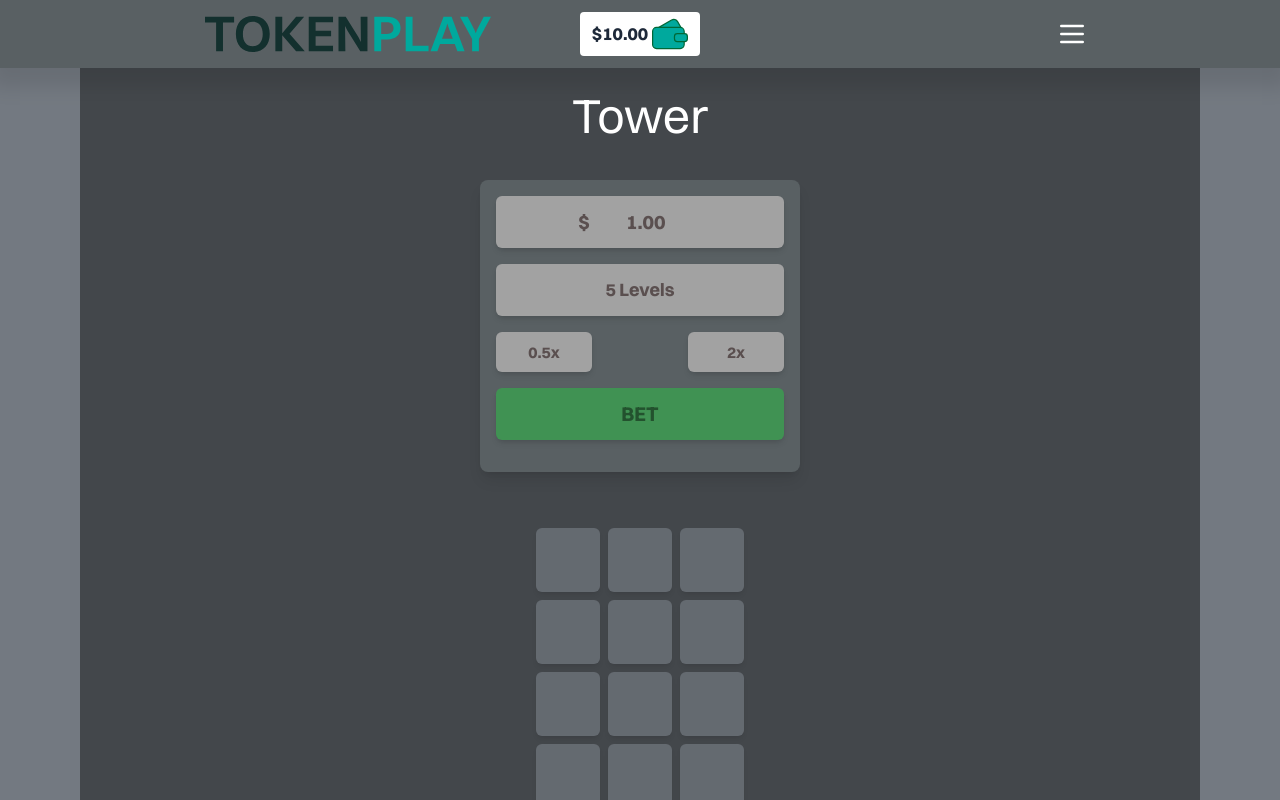
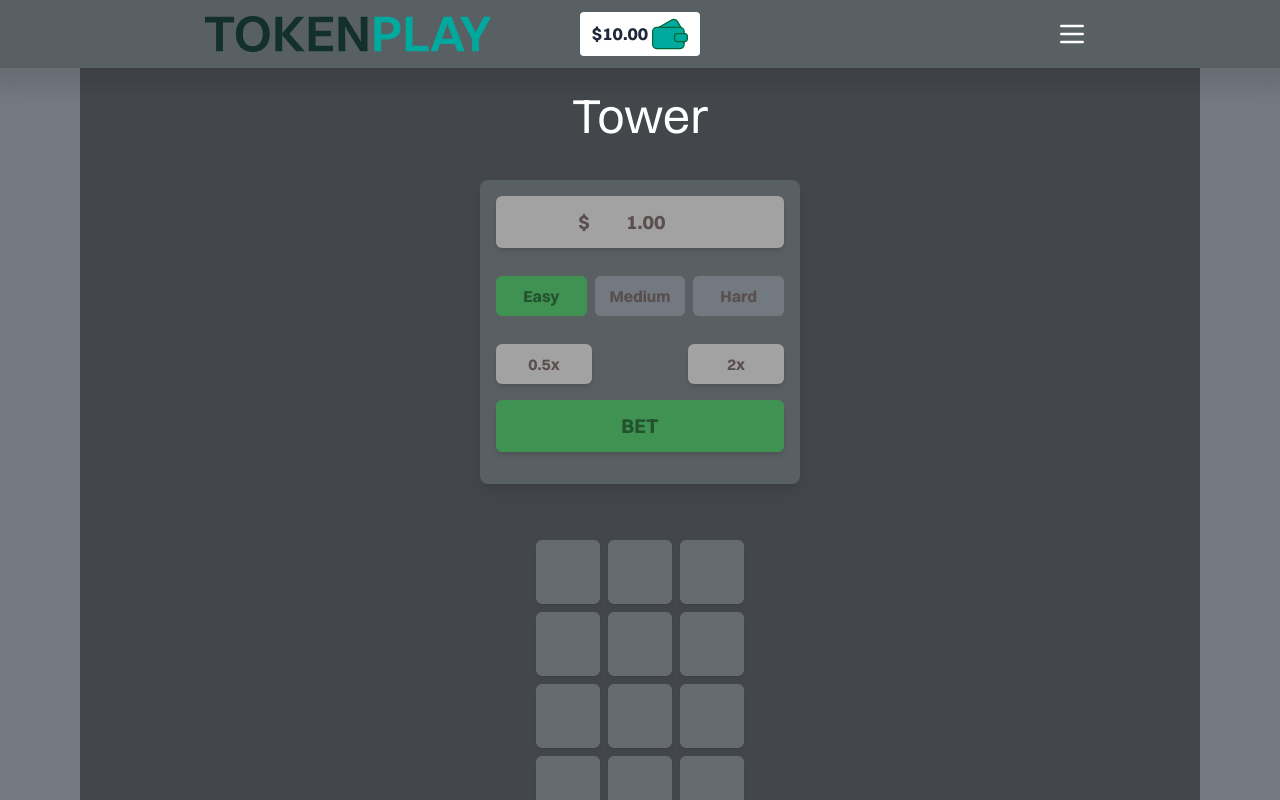
Before and after one commit to S1D0R-10/tokenplay-casino, a React (Vite) app: page /Tower in a window 1280 px wide. Shown: the top 800 px of the page. Built offline with nearby package versions, Linux system fonts and the light colour scheme.

Commit message:
Add difficulty levels and update GUI for difficulty selection
- Each difficulty has 5 levels of height.
- Easy: 3 tiles wide, 1 fire.
- Medium: 2 tiles wide, 1 fire.
- Hard: 3 tiles wide, 2 fires.
- Modified GUI to allow changing difficulty levels.

```diff
--- a/src/Tower.jsx
+++ b/src/Tower.jsx
@@ -6,7 +6,7 @@ export const Tower = () => {
     const [rawBetInput, setRawBetInput] = useState("1.00");
     const [betAmount, setBetAmount] = useState("1.00");
     const [gameState, setGameState] = useState("betting");
-    const [towerHeight, setTowerHeight] = useState(5);
+    const [difficulty, setDifficulty] = useState("easy");
     const [currentLevel, setCurrentLevel] = useState(0);
     const [multiplier, setMultiplier] = useState(1);
     const [gameOver, setGameOver] = useState(false);
@@ -14,30 +14,33 @@ export const Tower = () => {
     const [selectedTiles, setSelectedTiles] = useState([]);
     const [safeTiles, setSafeTiles] = useState([]);
 
+    const towerHeight = 5;
 
-    const maxHeight = 10;
-    const tilesPerRow = 3;
-
+    const difficultyConfig = {
+        easy: { tilesPerRow: 3, safeTilesPerRow: 2 },
+        medium: { tilesPerRow: 2, safeTilesPerRow: 1 },
+        hard: { tilesPerRow: 3, safeTilesPerRow: 1 }
+    };
 
     const payoutTable = useMemo(() => {
         const HOUSE_EDGE = 0.97;
         const payoutObject = {};
 
-        for (let height = 1; height <= maxHeight; height++) {
-            payoutObject[height] = {};
-            for (let level = 1; level <= height; level++) {
+        for (const diff in difficultyConfig) {
+            const config = difficultyConfig[diff];
+            const safeRatio = config.safeTilesPerRow / config.tilesPerRow;
 
+            payoutObject[diff] = {};
 
+            for (let level = 1; level <= towerHeight; level++) {
+                let probability = 1;
 
-
-
-                let probability = 1;
                 for (let l = 1; l <= level; l++) {
-                    probability *= 2/3;
+                    probability *= safeRatio;
                 }
 
                 const payout = Math.round(HOUSE_EDGE / probability * 100) / 100;
-                payoutObject[height][level] = payout;
+                payoutObject[diff][level] = payout;
             }
         }
 
@@ -54,18 +57,17 @@ export const Tower = () => {
         } else if (gameState !== "playing") {
             setMultiplier(1);
         }
-    }, [gameState, currentLevel]);
+    }, [gameState, currentLevel, difficulty]);
 
     const updateMultiplier = () => {
         const level = currentLevel;
-        const height = towerHeight;
 
         if (level === 0) {
             setMultiplier(1);
             return;
         }
 
-        const payout = payoutTable[height]?.[level];
+        const payout = payoutTable[difficulty]?.[level];
         if (payout) {
             setMultiplier(payout.toFixed(2));
         } else {
@@ -93,9 +95,10 @@ export const Tower = () => {
         setRawBetInput(value);
     };
 
-    const handleHeightChange = (e) => {
-        const value = parseInt(e.target.value, 10);
-        setTowerHeight(value);
+    const handleDifficultyChange = (newDifficulty) => {
+        if (gameState === "betting") {
+            setDifficulty(newDifficulty);
+        }
     };
 
     const handleBlur = () => {
@@ -137,19 +140,19 @@ export const Tower = () => {
 
     const initGame = () => {
         const newSafeTiles = [];
-
+        const config = difficultyConfig[difficulty];
+        const tilesPerRow = config.tilesPerRow;
+        const safeTilesPerRow = config.safeTilesPerRow;
 
         for (let level = 0; level < towerHeight; level++) {
             const levelSafeTiles = [];
 
-
-            while (levelSafeTiles.length < 2) {
+            while (levelSafeTiles.length < safeTilesPerRow) {
                 const tileIndex = Math.floor(Math.random() * tilesPerRow);
                 if (!levelSafeTiles.includes(tileIndex)) {
                     levelSafeTiles.push(tileIndex);
                 }
             }
-
 
             newSafeTiles.push(levelSafeTiles);
         }
@@ -221,23 +224,16 @@ export const Tower = () => {
         setGameState("betting");
     };
 
-    const heightOptions = [];
-    for (let i = 1; i <= maxHeight; i++) {
-        heightOptions.push(
-            <option key={i} value={i}>
-                {i} {i === 1 ? "Level" : "Levels"}
-            </option>
-        );
-    }
 
 
     const renderTower = () => {
         const rows = [];
+        const config = difficultyConfig[difficulty];
+        const tilesPerRow = config.tilesPerRow;
 
         for (let level = towerHeight - 1; level >= 0; level--) {
             const isCurrentLevel = level === currentLevel;
             const isPastLevel = level < currentLevel;
-
 
             const selectedTile = selectedTiles.find(t => t.level === level);
 
@@ -318,16 +314,42 @@ export const Tower = () => {
                     </div>
 
                     <div className="mb-4">
-                        <div className="bg-[#A2A2A2] p-3 rounded-md shadow-md">
-                            <select
-                                value={towerHeight}
-                                onChange={handleHeightChange}
-                                disabled={gameState !== "betting"}
-                                className="w-full bg-transparent text-[#5A4F4F] text-lg font-bold text-center appearance-none outline-none cursor-pointer"
-                                aria-label="Tower height"
-                            >
-                                {heightOptions}
-                            </select>
+                        <div className="py-3 rounded-md">
+                            <div className="grid grid-cols-1 sm:grid-cols-3 gap-2">
+                                <button
+                                    className={`px-3 py-2 rounded-md font-bold transition-colors duration-200 ${
+                                        difficulty === "easy"
+                                            ? "bg-[#409253] text-[#23522E]"
+                                            : "bg-[#737981] text-[#5A4F4F] hover:bg-gray-500"
+                                    } ${gameState !== "betting" ? "opacity-75 cursor-not-allowed" : ""}`}
+                                    onClick={() => handleDifficultyChange("easy")}
+                                    disabled={gameState !== "betting"}
+                                >
+                                    Easy
+                                </button>
+                                <button
+                                    className={`px-3 py-2 rounded-md font-bold transition-colors duration-200 ${
+                                        difficulty === "medium"
+                                            ? "bg-[#C89B3C] text-[#735A28]"
+                                            : "bg-[#737981] text-[#5A4F4F] hover:bg-gray-500"
+                                    } ${gameState !== "betting" ? "opacity-75 cursor-not-allowed" : ""}`}
+                                    onClick={() => handleDifficultyChange("medium")}
+                                    disabled={gameState !== "betting"}
+                                >
+                                    Medium
+                                </button>
+                                <button
+                                    className={`px-3 py-2 rounded-md font-bold transition-colors duration-200 ${
+                                        difficulty === "hard"
+                                            ? "bg-[#C04747] text-[#5A2828]"
+                                            : "bg-[#737981] text-[#5A4F4F] hover:bg-gray-500"
+                                    } ${gameState !== "betting" ? "opacity-75 cursor-not-allowed" : ""}`}
+                                    onClick={() => handleDifficultyChange("hard")}
+                                    disabled={gameState !== "betting"}
+                                >
+                                    Hard
+                                </button>
+                            </div>
                         </div>
                     </div>
 
@@ -393,7 +415,7 @@ export const Tower = () => {
                 )}
                 {!gameOver && gameState === "playing" && (
                     <div className="text-lg text-yellow-300 mb-4 text-center">
-                        Level {currentLevel + 1} of {towerHeight} - Current Multiplier: {multiplier}x
+                        Level {currentLevel + 1} of {towerHeight} - Current Multiplier: {multiplier}x - Difficulty: {difficulty.charAt(0).toUpperCase() + difficulty.slice(1)}
                     </div>
                 )}
             </div>
@@ -403,7 +425,12 @@ export const Tower = () => {
             </div>
 
             <div className="mt-4 max-w-md text-center text-sm text-gray-300">
-                <p>Choose a safe path up the tower to increase your multiplier. Each level has 2 safe tiles and 1 trap. Cash out anytime to secure your winnings!</p>
+                <p>Choose a safe path up the tower to increase your multiplier. Cash out anytime to secure your winnings!</p>
+                <p className="mt-2">
+                    <strong>Easy:</strong> 3 tiles with 1 fire |
+                    <strong>Medium:</strong> 2 tiles with 1 fire |
+                    <strong>Hard:</strong> 3 tiles with 2 fires
+                </p>
             </div>
         </div>
     );
```
